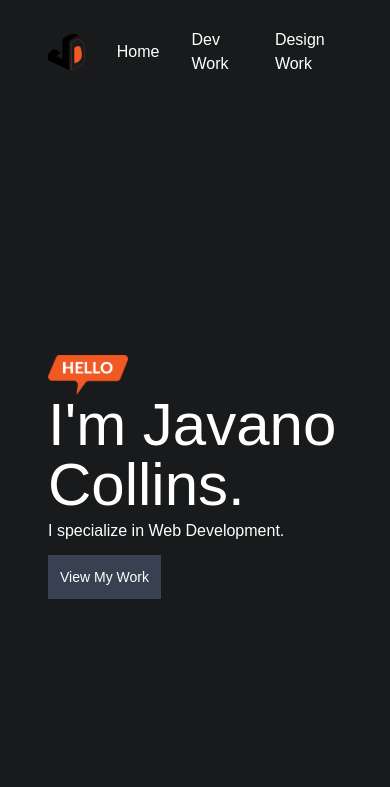
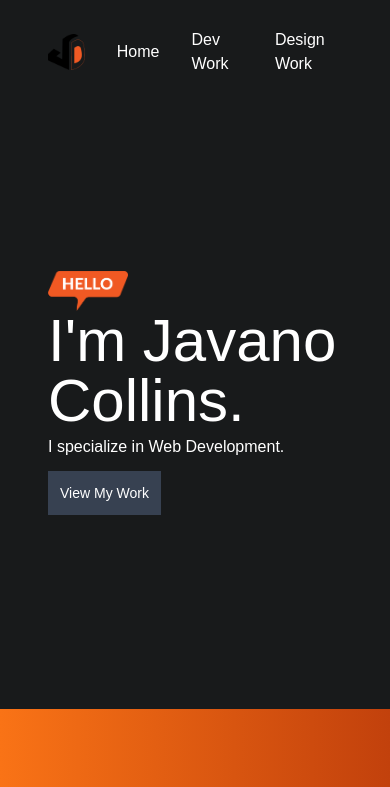
Before and after one commit to javanocollins/nextjs-portfolio, a Next.js app: page / in a window 390 px wide. Shown: the top 787 px of the page. Built offline with nearby package versions, Linux system fonts and the light colour scheme.

Commit message:
update: mobile header view height

```diff
--- a/styles/Home.module.css
+++ b/styles/Home.module.css
@@ -19,6 +19,10 @@
 }
 
 @media screen and (max-width: 768px) {
+    .HomePageHeader {
+    height: 75vh;
+}
+
     .Tools {
         display: none;
     }
```
